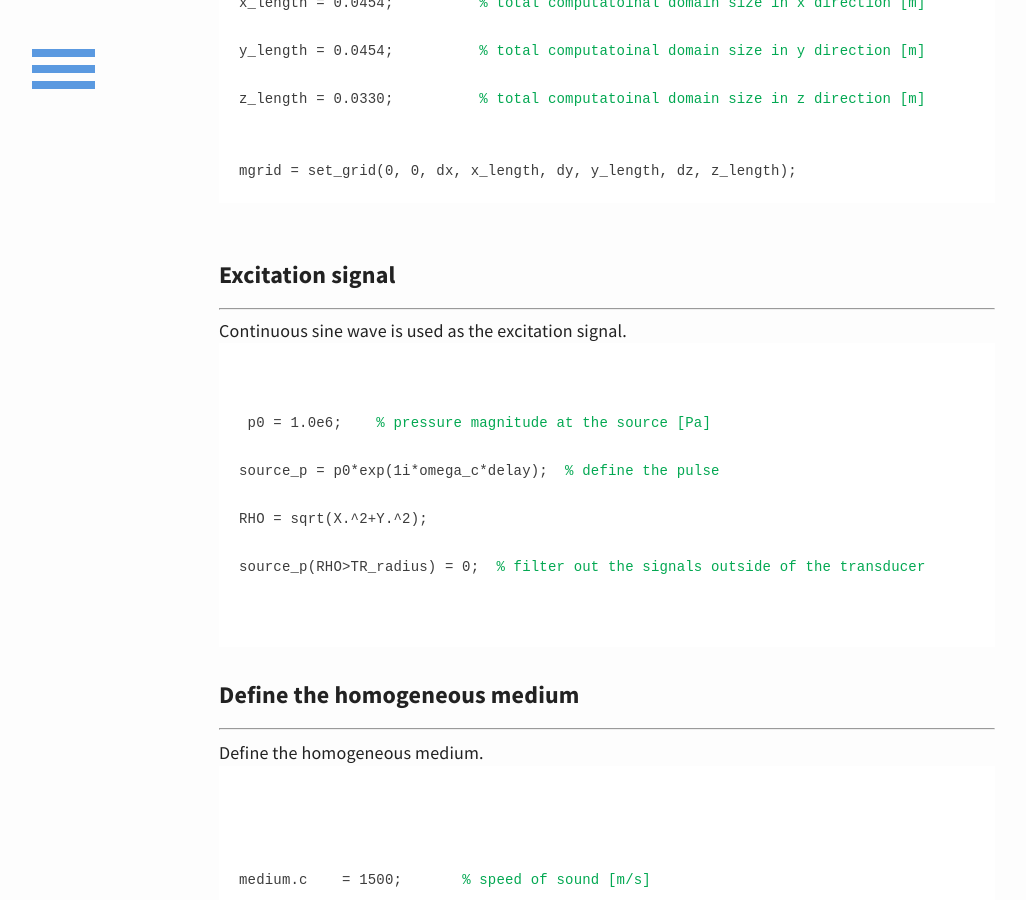
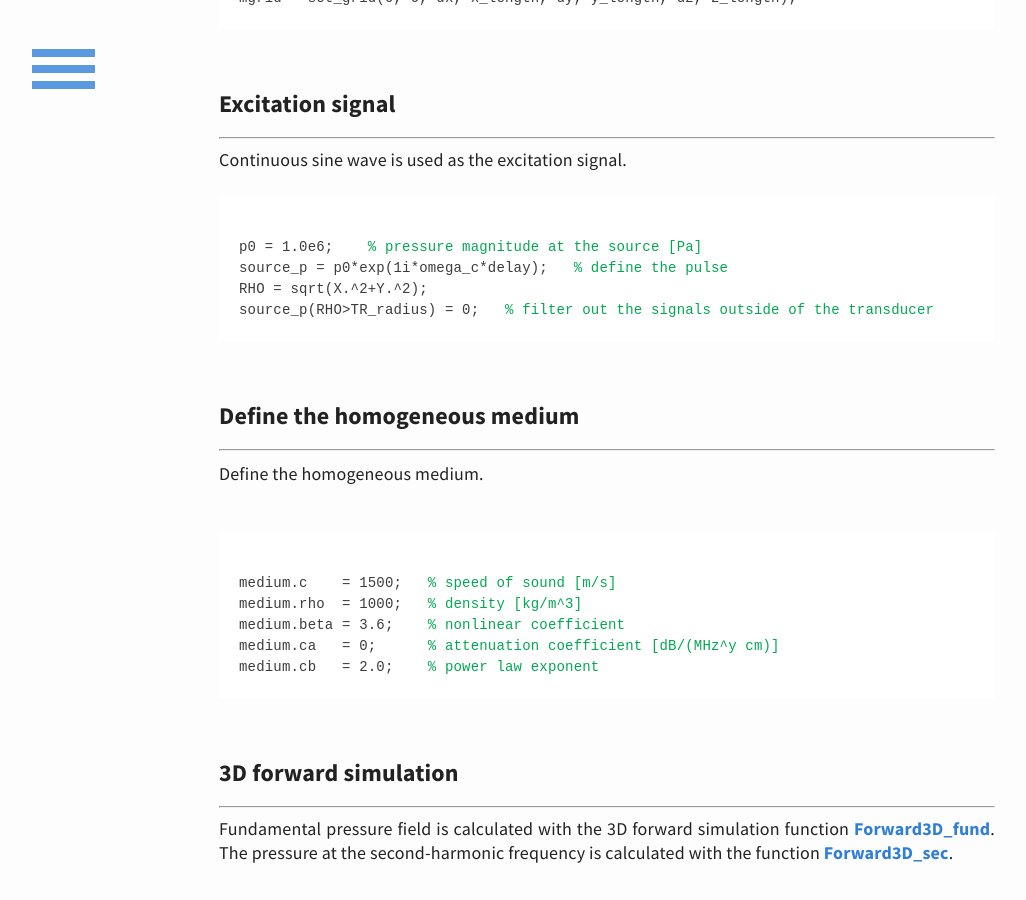
Before and after one commit to m-SOUND/mSOUND, a Jekyll site: the page built from _posts/2019-02-20-FSMDM_3D_homogeneous.html, in a window 1280 px wide and 900 px high, scrolled down 914 px. Shown: the whole window, without its empty margins (33-1059 px from the left). Built offline with Jekyll 4.4.1, drawn with Linux system fonts in a browser that asks for light colours.

Commit message:
Update 2019-02-20-FSMDM_3D_homogeneous.html

```diff
--- a/_posts/2019-02-20-FSMDM_3D_homogeneous.html
+++ b/_posts/2019-02-20-FSMDM_3D_homogeneous.html
@@ -21,19 +21,19 @@
   The phase delay for each element in the transducer are the same in the two cases.
   We first need to define the temporal and spatial computational domain in 3D forward simulations. In FSMDM,
   time step and temporal domain size are set to 0.
- <br>
+ <pre>
 <code>
-<br>dx = 3.75e-04;         <font color="#03a852"> %  step size in the x direction [m]</font>
-<br>dy = 3.75e-04;         <font color="#03a852"> %  step size in the y direction [m]</font>
-<br>dz = 3.75e-04;         <font color="#03a852"> %  step size in the z direction [m]</font>
+dx = 3.75e-04;  <font color="#03a852"> %  step size in the x direction [m]</font>
+dy = 3.75e-04;  <font color="#03a852"> %  step size in the y direction [m]</font>
+dz = 3.75e-04;  <font color="#03a852"> %  step size in the z direction [m]</font>
 
-<br>x_length = 0.0454;         <font color="#03a852"> % total computatoinal domain size in x direction [m]</font>
-<br>y_length = 0.0454;         <font color="#03a852"> % total computatoinal domain size in y direction [m]</font>
-<br>z_length = 0.0330;         <font color="#03a852"> % total computatoinal domain size in z direction [m]</font>
+x_length = 0.0454;  <font color="#03a852"> % total computatoinal domain size in x direction [m]</font>
+y_length = 0.0454;  <font color="#03a852"> % total computatoinal domain size in y direction [m]</font>
+z_length = 0.0330;  <font color="#03a852"> % total computatoinal domain size in z direction [m]</font>
 
-<br>mgrid = set_grid(0, 0, dx, x_length, dy, y_length, dz, z_length);
+mgrid = set_grid(0, 0, dx, x_length, dy, y_length, dz, z_length);
 </code>
- <br>
+</pre>
 </p>
 
 
@@ -43,28 +43,30 @@
 <p>
 Continuous sine wave is used as the excitation signal.
  <br>
+ <pre>
 <code>
-<br> p0 = 1.0e6;   <font color="#03a852"> % pressure magnitude at the source [Pa] </font>
-<br>source_p = p0*exp(1i*omega_c*delay); <font color="#03a852"> % define the pulse </font>
-<br>RHO = sqrt(X.^2+Y.^2);
-<br>source_p(RHO>TR_radius) = 0; <font color="#03a852"> % filter out the signals outside of the transducer </font>
-<br>
+p0 = 1.0e6;   <font color="#03a852"> % pressure magnitude at the source [Pa] </font>
+source_p = p0*exp(1i*omega_c*delay);  <font color="#03a852"> % define the pulse </font>
+RHO = sqrt(X.^2+Y.^2);
+source_p(RHO>TR_radius) = 0;  <font color="#03a852"> % filter out the signals outside of the transducer </font>
 </code>
+</pre>
  </p>
 
 <p>
 <h6>Define the homogeneous medium</h6>
 <hr>
 Define the homogeneous medium.
+ <pre>
  <code>
-  <br>
-  <br>medium.c    = 1500;       <font color="#03a852">% speed of sound [m/s]</font>
-  <br>medium.rho  = 1000;       <font color="#03a852">% density [kg/m^3]</font>
-  <br>medium.beta = 3.6;          <font color="#03a852">% nonlinear coefficient </font>
-  <br>medium.ca   = 0;          <font color="#03a852">% attenuation coefficient [dB/(MHz^y cm)] </font>
-  <br>medium.cb   = 2.0;        <font color="#03a852">% power law exponent</font>
- </code>
- </p>
+medium.c    = 1500;   <font color="#03a852">% speed of sound [m/s]</font>
+medium.rho  = 1000;   <font color="#03a852">% density [kg/m^3]</font>
+medium.beta = 3.6;    <font color="#03a852">% nonlinear coefficient </font>
+medium.ca   = 0;      <font color="#03a852">% attenuation coefficient [dB/(MHz^y cm)] </font>
+medium.cb   = 2.0;    <font color="#03a852">% power law exponent</font>
+</code>
+</pre>
+</p>
 
 
 
@@ -74,18 +76,16 @@
 <p>
 Fundamental pressure field is calculated with the 3D forward simulation function <a href="/mSOUND/functions">Forward3D_fund</a>.
 The pressure at the second-harmonic frequency is calculated with the function <a href="/mSOUND/functions">Forward3D_sec</a>.
-<code>
- <br>
-<br><font color="#03a852">% forward propagation of the fundamental pressure</font>
-<br> p_fundamental = Forward3D_fund(mgrid, medium, source_p);
-<br><font color="#03a852">% forward propagation of the second-harmonic pressure</font>
-<br> p_second = Forward3D_sec(mgrid, medium, p_fundamental, omega_c);
-<br>
- </code>
- <br> The three figures below show the fundamental pressure field distribution in the xz plane, yz plane and xy plane crossing the
+<pre> <code>
+<font color="#03a852">% forward propagation of the fundamental pressure</font>
+p_fundamental = Forward3D_fund(mgrid, medium, source_p);
+<font color="#03a852">% forward propagation of the second-harmonic pressure</font>
+p_second = Forward3D_sec(mgrid, medium, p_fundamental, omega_c);
+</code> </pre>
+The three figures below show the fundamental pressure field distribution in the xz plane, yz plane and xy plane crossing the
  focal point.
-   <img src="/mSOUND/img/FSMDM_homo_3Dfund.jpg" alt="fundamental pressure field generated with the phased array">
-  <br>The three figures below show the second-harmonic pressure field distribution in the xz plane, yz plane and xy plane crossing the
+<img src="/mSOUND/img/FSMDM_homo_3Dfund.jpg" alt="fundamental pressure field generated with the phased array">
+<br>The three figures below show the second-harmonic pressure field distribution in the xz plane, yz plane and xy plane crossing the
  focal point.
     <img src="/mSOUND/img/FSMDM_homo_3Dsec.jpg" alt="second-harmonic pressure field generated with the phased array">
  </p>
```
